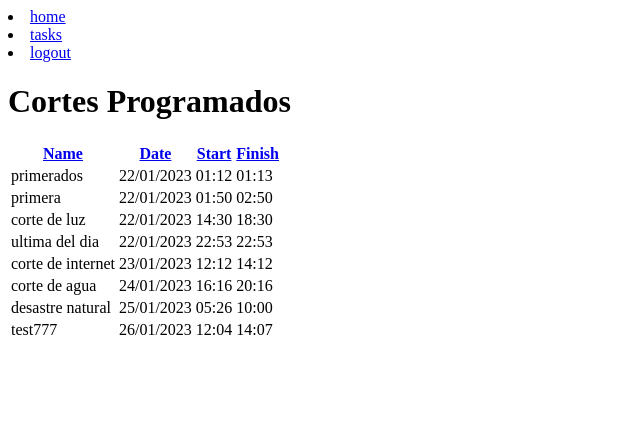
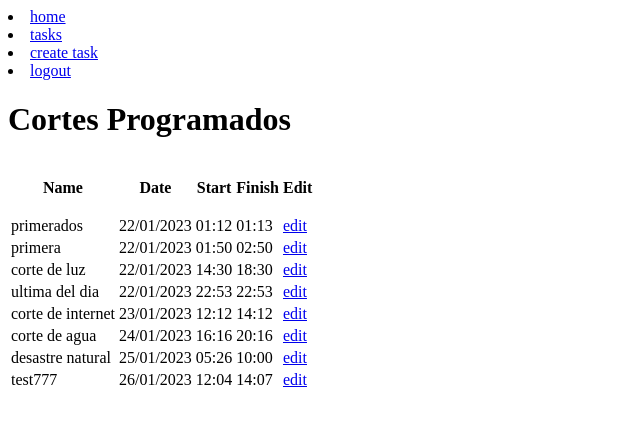
Before and after one commit to iFrannco/django_crud, a Django app: page /tasks/ in a window 1280 px wide. Shown: the top 426 px of the page, without its empty margins (0-640 px from the left). Run offline with Django 4.2, Linux system fonts and the light colour scheme; a user stored in the database is signed in; data comes from the database, SQL or seed files in the repository; both versions use the stored data as it was after the commit.

Commit message:
add event detail and edit button

```diff
--- a/djangocrud/urls.py
+++ b/djangocrud/urls.py
@@ -24,5 +24,6 @@ urlpatterns = [
     path('signin/', views.signin, name='signin'),
     path('logout/', views.signout, name='signout'),
     path('tasks/', views.tasks, name='tasks'),
-    path('tasks/create/', views.create_task, name='create_task')
+    path('tasks/create/', views.create_task, name='create_task'),
+    path('tasks/<int:task_id>/', views.task_detail, name='task_detail')
 ]
--- a/tasks/templates/base.html
+++ b/tasks/templates/base.html
@@ -18,6 +18,10 @@
 
         {% if user.is_authenticated %}
         <li>
+            <a href='/tasks/create'>create task</a>
+        </li>
+
+        <li>
             <a href='/logout'>logout</a>
         </li>
 
@@ -29,7 +33,7 @@
             <a href='/signin'>signin</a>
         </li>
 
-        {% endif%}
+        {% endif %}
 
     </nav>
 
--- /dev/null
+++ b/tasks/templates/task_detail.html
@@ -0,0 +1,5 @@
+{% extends 'base.html' %}
+
+{% block content %}
+<h2>{{task.title}}</h2>
+{% endblock %}
--- a/tasks/templates/tasks.html
+++ b/tasks/templates/tasks.html
@@ -10,26 +10,31 @@
       <tr>
         <th>
           <div class="text">
-            <a href="#">Name</a>
+            <p>Name</p>
           </div>
         </th>
         <th>
           <div class="text">
-            <a href="#">Date</a>
+            <p>Date</p>
           </div>
         </th>
         <th>
           <div class="text">
-            <a href="#">Start</a>
+            <p>Start</p>
           </div>
         </th>
         <th>
           <div class="text">
-            <a href="#">
-              <strong>Finish</strong>
-            </a>
+              <p>Finish</p>
           </div>
         </th>
+        {% if user.is_authenticated %}
+        <th>
+          <div class="text">
+            <p>Edit</p>
+          </div>
+        </th>
+        {% endif %}
       </tr>
     </thead>
 
@@ -40,7 +45,9 @@
         <td> {{task.date|date:"d/m/Y"}} </td>
         <td> {{task.starttime|time:"H:i"}} </td>
         <td> {{task.endtime|time:"H:i"}} </td>
-
+        {% if user.is_authenticated %}
+        <td> <a href="{% url 'task_detail' task.id %}">edit</a> </td>
+        {% endif %}
       </tr>
       {% endfor %}
     </tbody>
--- a/tasks/views.py
+++ b/tasks/views.py
@@ -1,4 +1,4 @@
-from django.shortcuts import render, redirect
+from django.shortcuts import render, redirect, get_object_or_404
 from django.contrib.auth.forms import UserCreationForm, AuthenticationForm
 from django.contrib.auth.models import User
 from django.db import IntegrityError
@@ -68,6 +68,11 @@ def create_task(request):
             })
 
 
+def task_detail(request, task_id):
+    task = get_object_or_404(Task, pk=task_id)
+    return render(request, 'task_detail.html', {'task':task})
+
+
 def signout(request):
     logout(request)
     return redirect('home')
```
Also changed, not shown: db.sqlite3.
